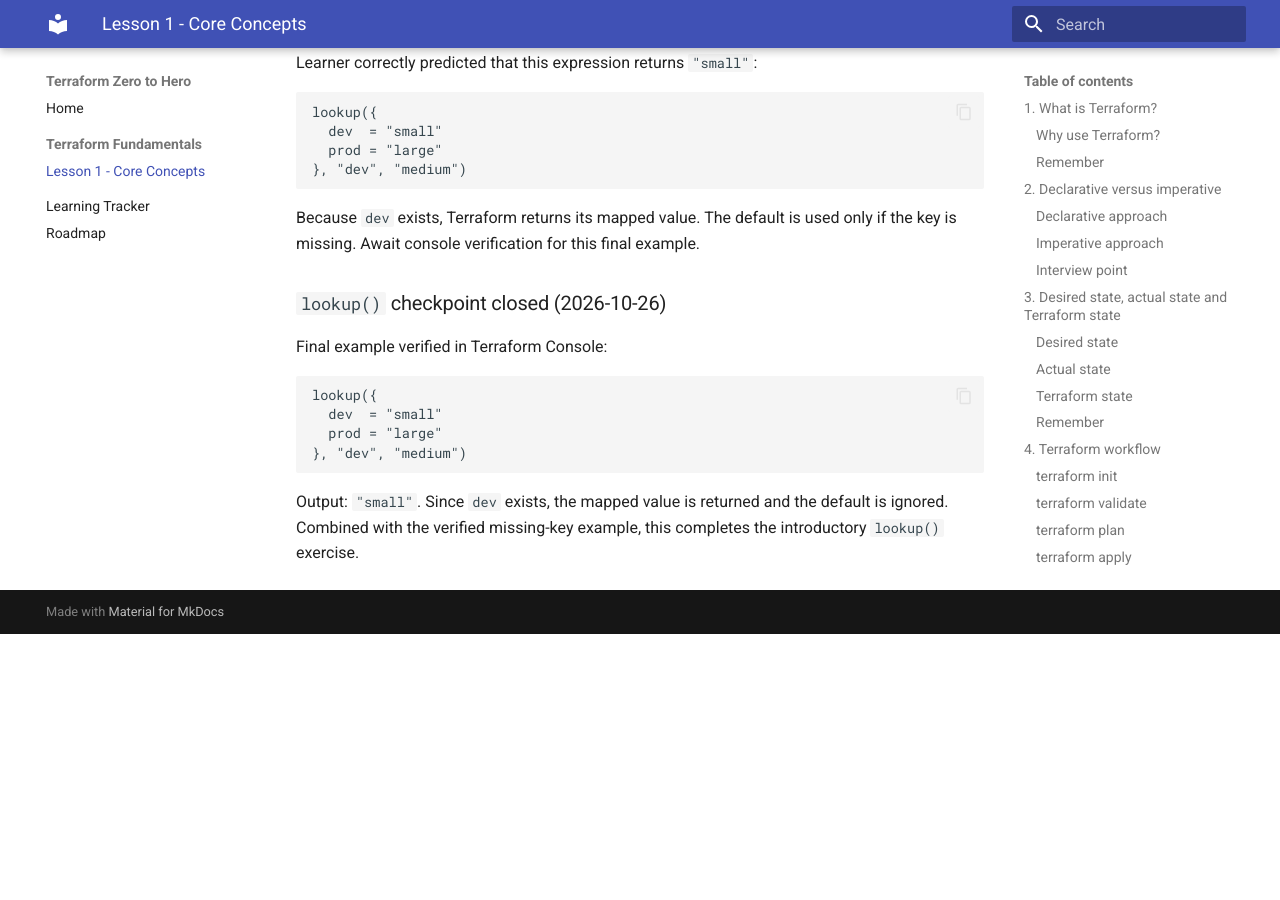
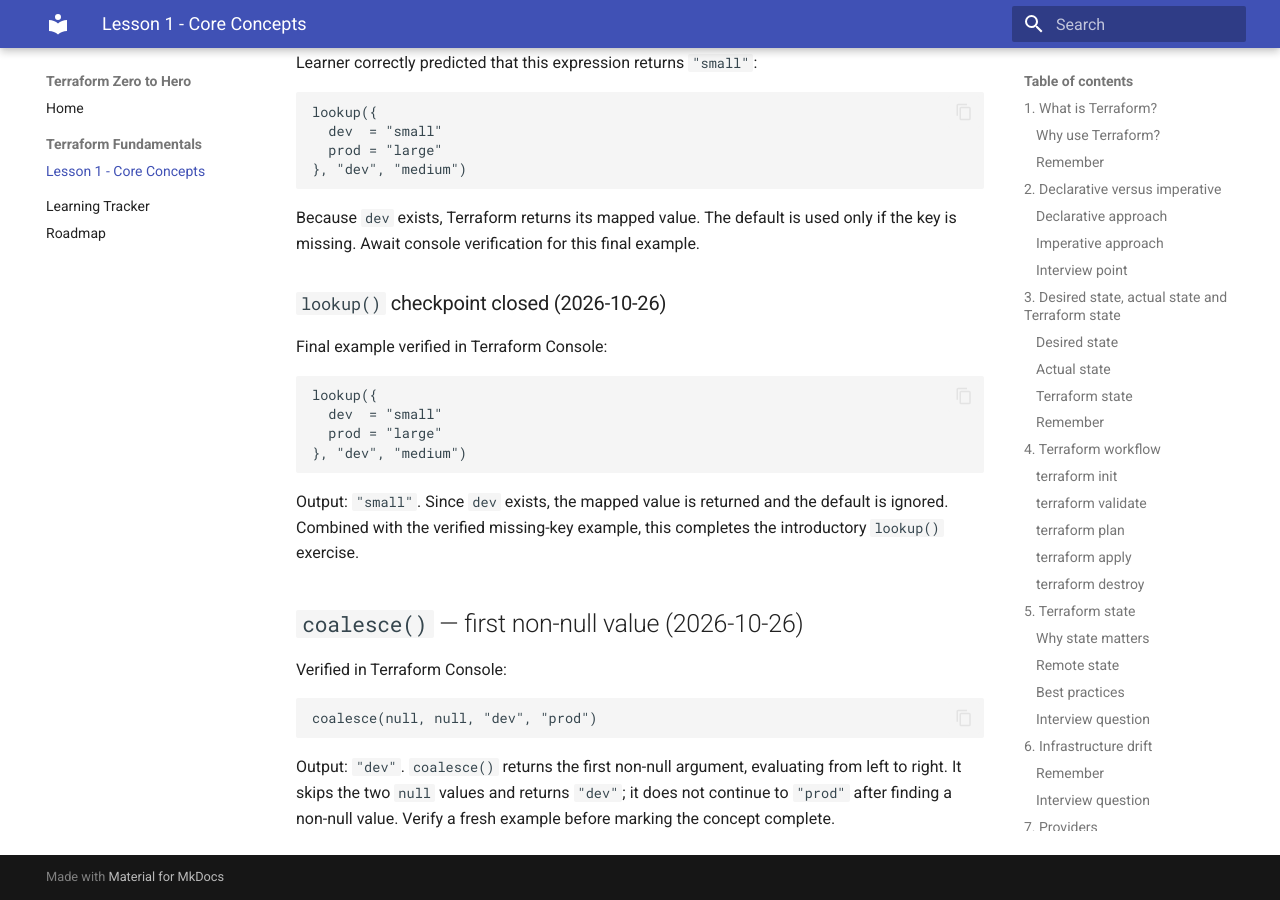
Before and after one commit to pshewale-dev/terraform-azure-lab, an MkDocs documentation site: the page built from docs/lesson-01-fundamentals.md, in a window 1280 px wide and 900 px high, scrolled down 23333 px. Built offline with MkDocs 1.6.1 and Material for MkDocs 9.7.7, drawn with Linux system fonts in a browser that asks for light colours; before the commit the page ends 23967 px from its top, so only the background shows below that.

Commit message:
docs: record coalesce first non-null example

````diff
--- a/docs/lesson-01-fundamentals.md
+++ b/docs/lesson-01-fundamentals.md
@@ -992,3 +992,14 @@ lookup({
 ```
 
 Output: `"small"`. Since `dev` exists, the mapped value is returned and the default is ignored. Combined with the verified missing-key example, this completes the introductory `lookup()` exercise.
+
+
+## `coalesce()` — first non-null value (2026-10-26)
+
+Verified in Terraform Console:
+
+```hcl
+coalesce(null, null, "dev", "prod")
+```
+
+Output: `"dev"`. `coalesce()` returns the first non-null argument, evaluating from left to right. It skips the two `null` values and returns `"dev"`; it does not continue to `"prod"` after finding a non-null value. Verify a fresh example before marking the concept complete.
````
